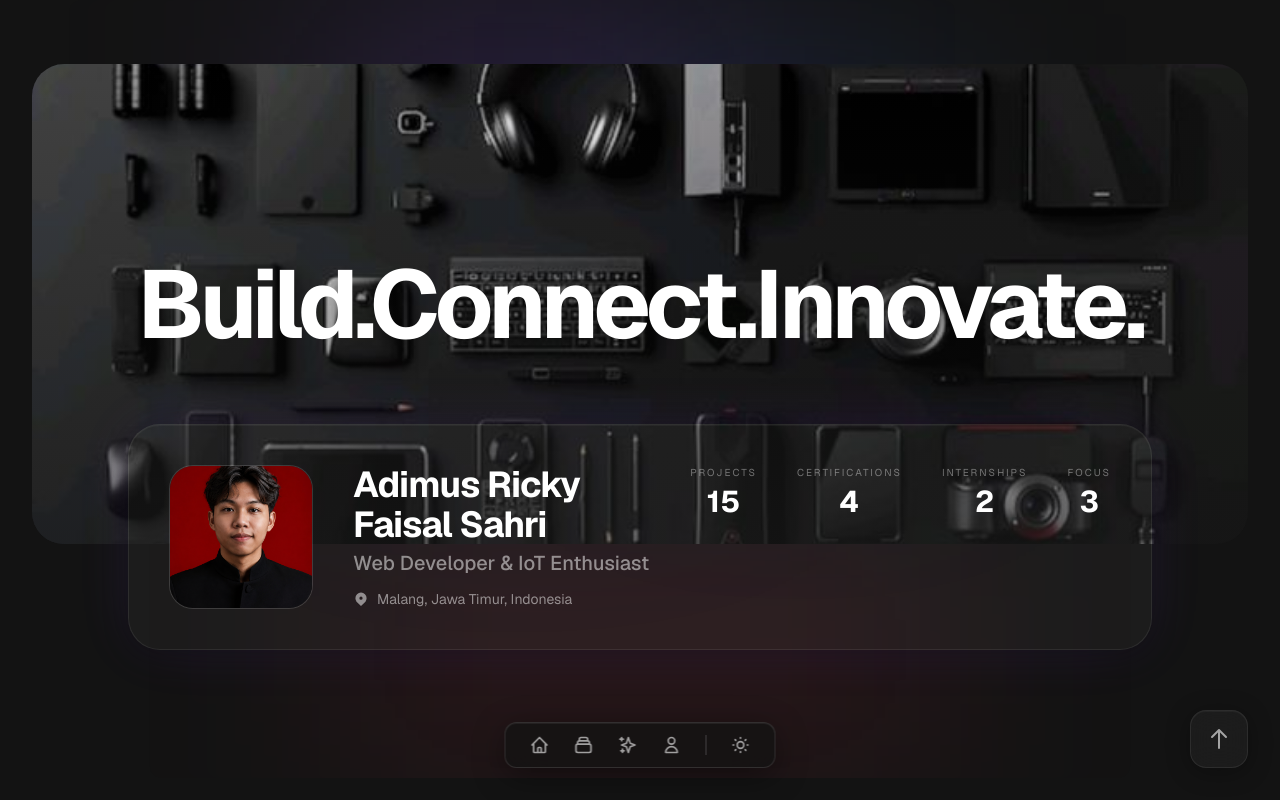
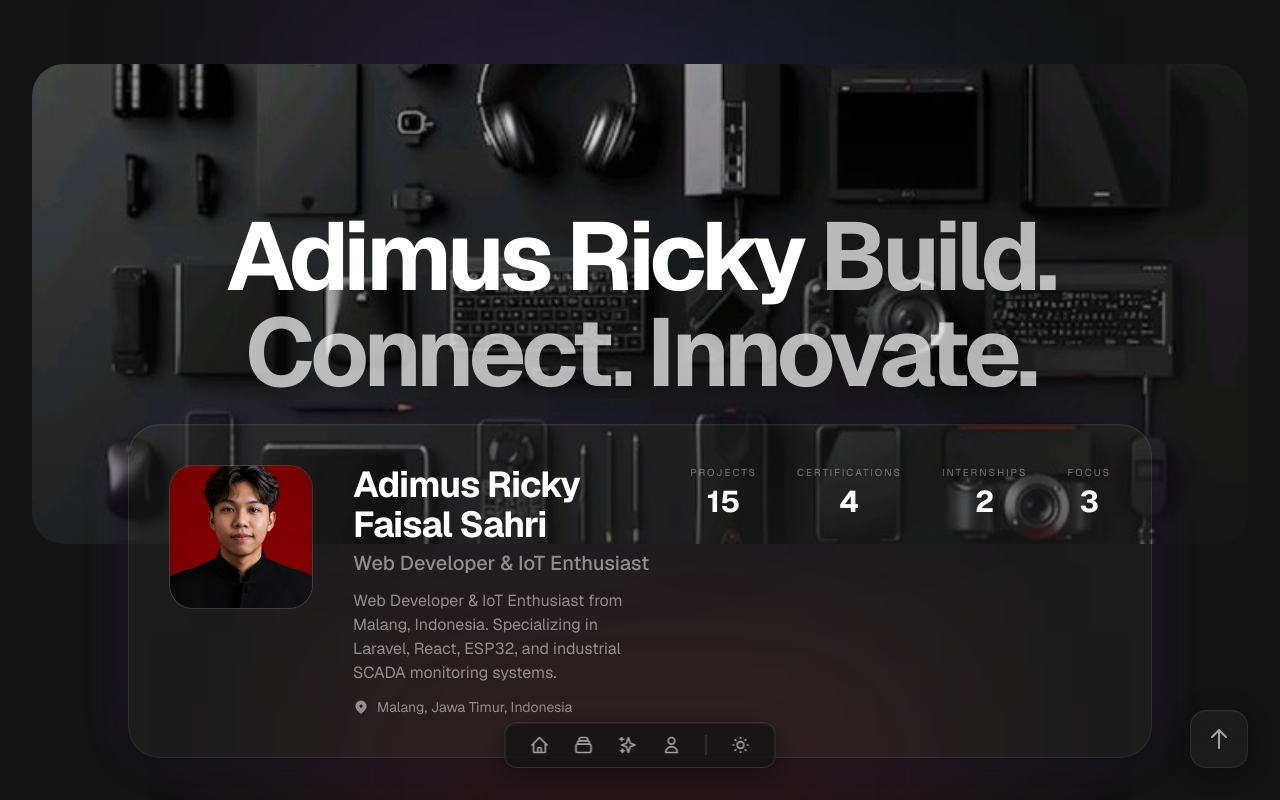
Before and after one commit to dimss19/portfolio, a Next.js app: page / in a window 1280 px wide. Shown: the top 800 px of the page. Built offline with nearby package versions, Linux system fonts and the light colour scheme.

Commit message:
Optimize SEO for 'adimus ricky' search
- H1 now includes 'Adimus Ricky' name
- Added profile description with keywords
- Added 'adimus ricky' and 'adimus ricky faisal sahri' to keywords
- Updated meta description to include full name
- Updated OG/Twitter descriptions with full name

```diff
--- a/app/layout.tsx
+++ b/app/layout.tsx
@@ -18,8 +18,10 @@ const jetbrains = JetBrains_Mono({
 export const metadata: Metadata = {
   title: "Adimus Ricky Faisal Sahri | Web Developer & IoT Enthusiast",
   description:
-    "Portfolio of Adimus Ricky - Web Developer & IoT Enthusiast from Malang, Indonesia. Specializing in Laravel, React, ESP32, and industrial monitoring systems.",
+    "Adimus Ricky Faisal Sahri - Web Developer & IoT Enthusiast from Malang, Indonesia. Portfolio showcasing Laravel, React, ESP32, and industrial SCADA projects.",
   keywords: [
+    "adimus ricky",
+    "adimus ricky faisal sahri",
     "web developer",
     "IoT",
     "Laravel",
@@ -38,7 +40,7 @@ export const metadata: Metadata = {
   openGraph: {
     title: "Adimus Ricky Faisal Sahri | Web Developer & IoT Enthusiast",
     description:
-      "Portfolio of Adimus Ricky - Web Developer & IoT Enthusiast from Malang, Indonesia.",
+      "Adimus Ricky Faisal Sahri - Web Developer & IoT Enthusiast from Malang, Indonesia.",
     url: "https://adimusricky.vercel.app",
     siteName: "Adimus Ricky Portfolio",
     images: [
@@ -56,7 +58,7 @@ export const metadata: Metadata = {
     card: "summary_large_image",
     title: "Adimus Ricky Faisal Sahri | Web Developer & IoT Enthusiast",
     description:
-      "Portfolio of Adimus Ricky - Web Developer & IoT Enthusiast from Malang, Indonesia.",
+      "Adimus Ricky Faisal Sahri - Web Developer & IoT Enthusiast from Malang, Indonesia.",
     images: ["/assets/profile-photo.jpg"],
   },
   robots: {
--- a/components/Hero.tsx
+++ b/components/Hero.tsx
@@ -21,8 +21,8 @@ export default function Hero() {
             />
             <div className="absolute inset-0 bg-gradient-to-b from-transparent to-background/50" />
             <div className="absolute inset-0 flex flex-col items-center justify-center text-white z-20">
-              <h1 className="text-5xl md:text-8xl font-bold tracking-tighter text-center">
-                Build.<br className="md:hidden" />Connect.<br className="md:hidden" />Innovate.
+              <h1 className="text-4xl sm:text-5xl md:text-8xl font-bold tracking-tighter text-center">
+                Adimus Ricky<br className="sm:hidden" /> <span className="text-white/70">Build. Connect. Innovate.</span>
               </h1>
             </div>
           </div>
--- a/data/portfolio.ts
+++ b/data/portfolio.ts
@@ -69,7 +69,7 @@ export const navLinks: NavLink[] = [
 export const profile: Profile = {
   name: "Adimus Ricky Faisal Sahri",
   title: "Web Developer & IoT Enthusiast",
-  description: "",
+  description: "Web Developer & IoT Enthusiast from Malang, Indonesia. Specializing in Laravel, React, ESP32, and industrial SCADA monitoring systems.",
   location: "Malang, Jawa Timur, Indonesia",
   photo: "/assets/profile-photo.jpg",
   stats: [
```
